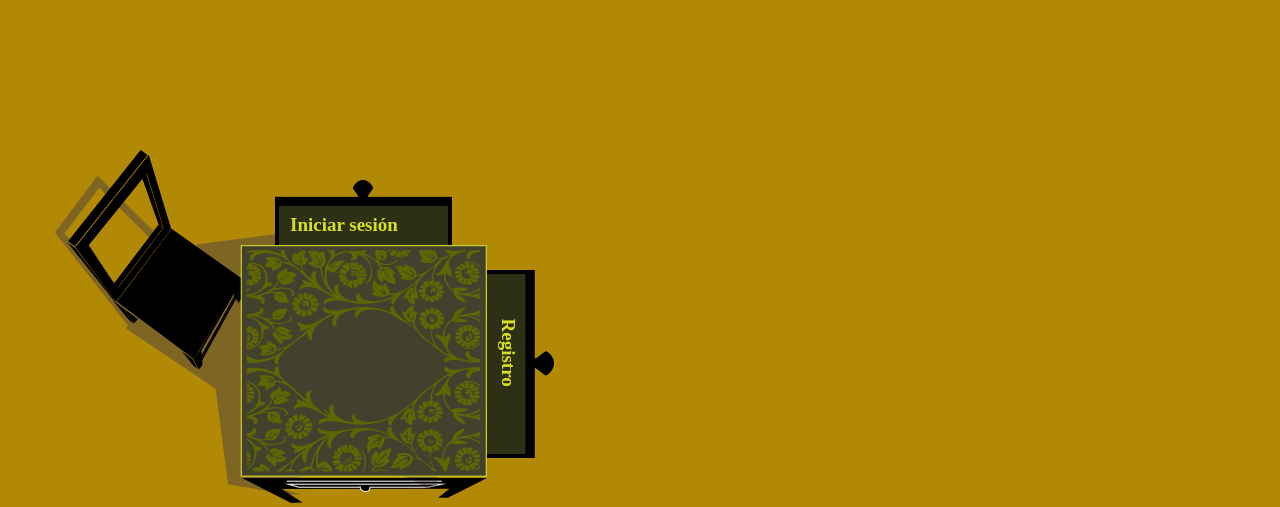
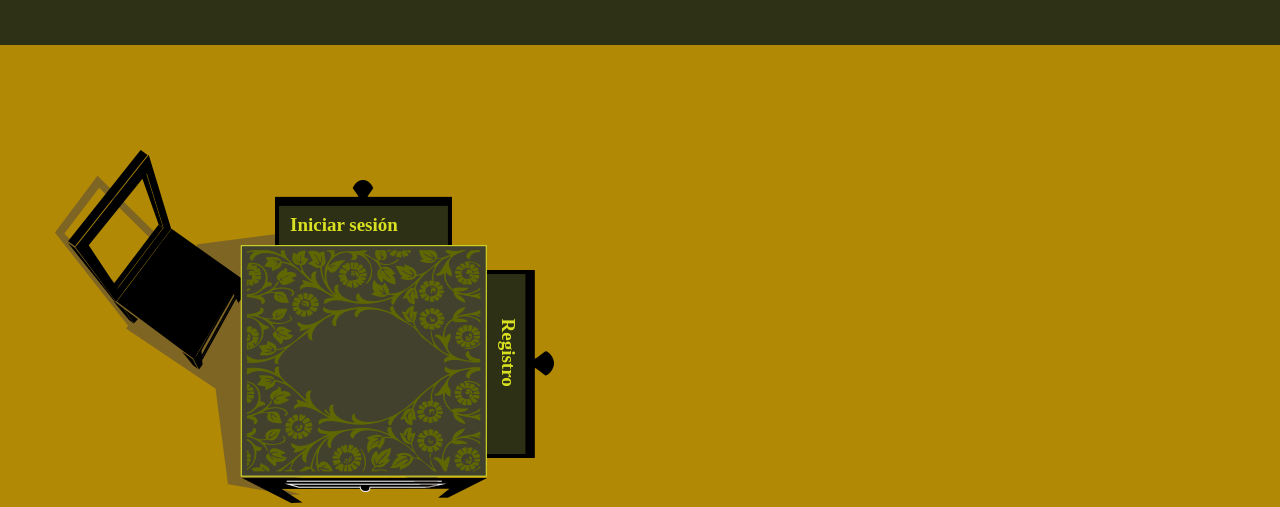
Before and after one commit to JCesarCBI/loteria-virtuami, a CodeIgniter app: page /index.php/cpruebasnaye/index in a window 1280 px wide. Shown: the top 507 px of the page. Run offline with CodeIgniter, Linux system fonts and the light colour scheme.

Commit message:
11-MAYO-2013 Nallely Flores Se cambió el fondo

```diff
--- a/application/views/vinicio.php
+++ b/application/views/vinicio.php
@@ -1,8 +1,8 @@
 <html>
 	<head>
 		<meta charset="utf-8">
-		<title>Inicio</title>
 		<link rel="stylesheet" href="<?=base_url(); ?>media/css/foundation.css">
+		<link rel="stylesheet" href="<?=base_url(); ?>media/css/general.css">
 		<link rel="stylesheet" href="<?=base_url(); ?>media/css/inicio.css">
 		<script src="<?= base_url()?>media/js/jquery-1.9.1.min.js"></script>
 		<script> base = "<?= base_url() ?>"</script>
@@ -10,6 +10,9 @@
 	</head>
 
 	<body>
+		<title>Inicio</title>
+		<div class="twelve header">
+
 		<div class="nine columns">
 			<div class="mesa"></div>
 
--- a/application/views/vinicio2.php
+++ b/application/views/vinicio2.php
@@ -1,15 +1,16 @@
 <html>
 	<head>
 		<meta charset="utf-8">
-		<title>Inicio</title>
 		<link rel="stylesheet" href="<?=base_url(); ?>media/css/foundation.css">
 		<link rel="stylesheet" href="<?=base_url(); ?>media/css/inicio.css">
+		<link rel="stylesheet" href="<?=base_url(); ?>media/css/general.css">
 		<script src="<?= base_url()?>media/js/jquery-1.9.1.min.js"></script>
 		<script> base = "<?= base_url() ?>"</script>
 		<script src="<?= base_url()?>media/js/inicio.js"></script>
 	</head>
 
 	<body>
+		<title>Inicio</title>
 		<div class="twelve header">
 
 		</div>
```
